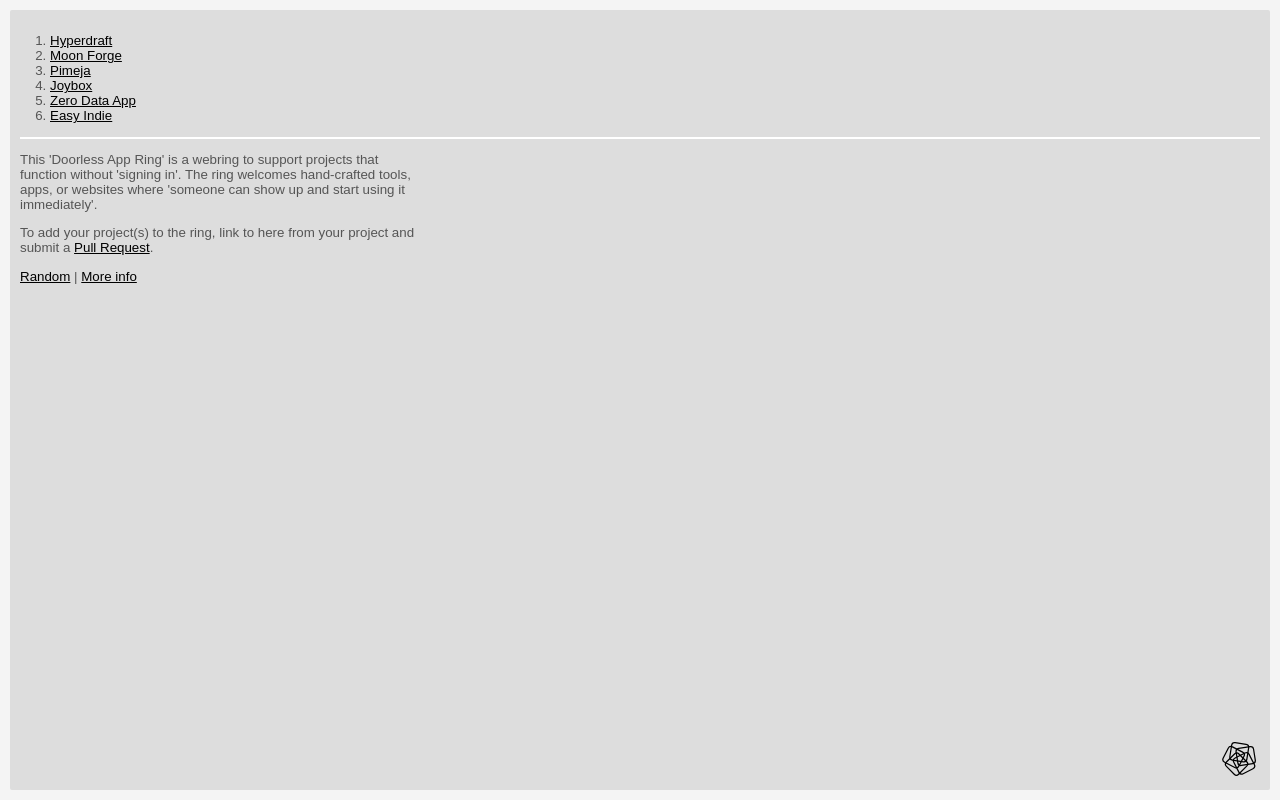
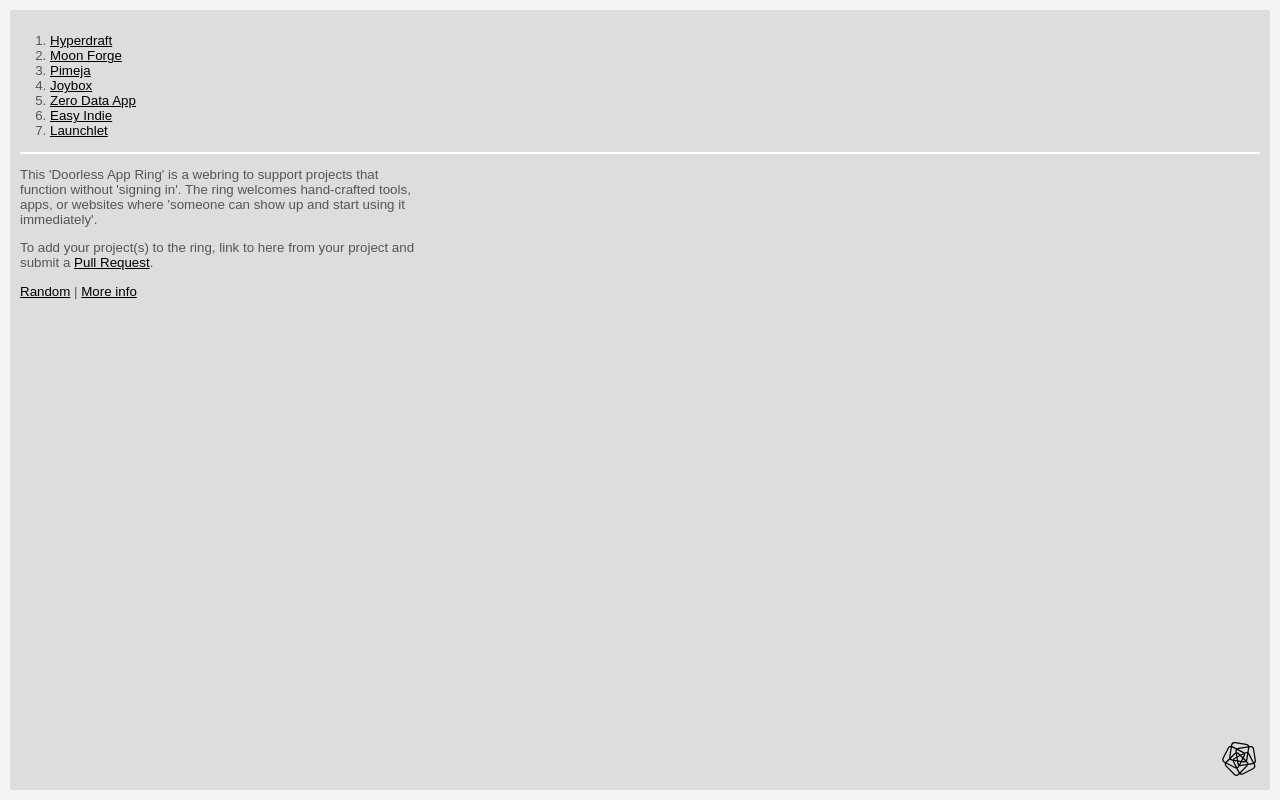
Before and after one commit to 0dataapp/small-web-app-ring, a website with bundled scripts: page index.html in a window 1280 px wide. Built offline with nearby package versions, Linux system fonts and the light colour scheme.

Commit message:
Add Launchlet

```diff
--- a/index.html
+++ b/index.html
@@ -25,6 +25,7 @@
 <li><a href="https://joybox.rosano.ca" title="Pinboard for audiovisual media">Joybox</a></li>
 <li><a href="https://0data.app" title="Apps that let you own 100% of your data">Zero Data App</a></li>
 <li><a href="https://easyindie.app" title="Run your own X in a few clicks">Easy Indie</a></li>
+<li><a href="https://launchlet.dev" title="Customize any website with JavaScript or CSS.">Launchlet</a></li>
 
 </ol>
 
```
